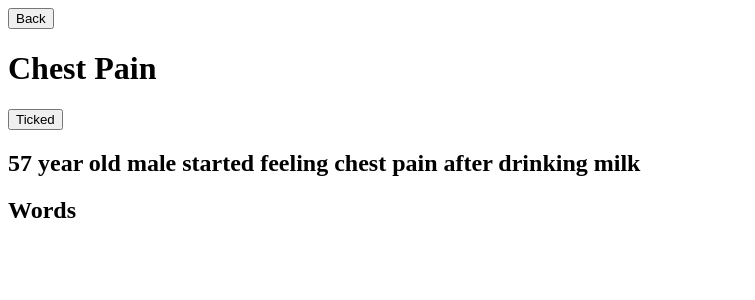
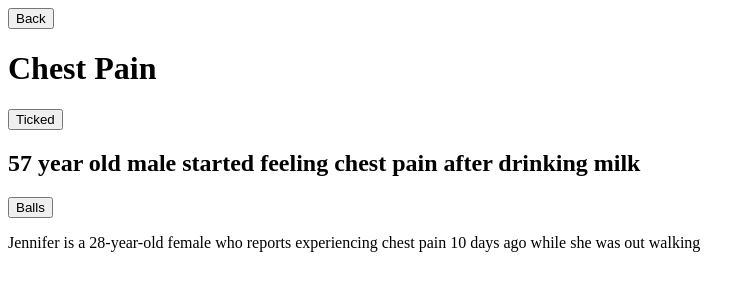
Before and after one commit to fac-14/OSCEBossKey, a React (Vite) app: page / in a window 1280 px wide. Shown: the top 300 px of the page, without its empty margins (0-755 px from the left). Built offline with nearby package versions, Linux system fonts and the light colour scheme.

Commit message:
add navigation between case details and mark scheme at click of button Relates #31

```diff
--- a/package.json
+++ b/package.json
@@ -49,6 +49,7 @@
     "body-parser": "^1.18.3",
     "express": "^4.16.3",
     "path": "^0.12.7",
+    "prop-types": "^15.6.2",
     "react": "^16.5.2",
     "react-dom": "^16.5.2"
   }
--- a/src/components/Body.js
+++ b/src/components/Body.js
@@ -1,9 +1,36 @@
 /* eslint-disable class-methods-use-this */
 
 import React from "react";
+import PropTypes from "prop-types";
 
 export default class Body extends React.Component {
   render() {
-    return <h2>Words</h2>;
+    const markSchemeArray = this.props.markSchemeElements.map((element, i) => (
+      <li key={i}> {element.text} </li>
+    ));
+
+    console.log("array:", markSchemeArray);
+    console.log("text in each object:", markSchemeArray.text);
+    return (
+      <div>
+        <button onClick={this.props.swipe}>Balls</button>
+        <div>
+          {/*if caseDetailsDisplayed: true - render() case details*/}
+          {this.props.caseDetailsDisplayed ? (
+            <p>{this.props.caseDetails}</p>
+          ) : (
+            <ul>{markSchemeArray}</ul>
+          )}
+          {/*else render() markSchemeElements [{}, {}, {}]*/}
+        </div>
+      </div>
+    );
   }
 }
+
+Body.propTypes = {
+  swipe: PropTypes.func,
+  caseDetailsDisplayed: PropTypes.bool,
+  caseDetails: PropTypes.string,
+  markSchemeElements: PropTypes.arrayOf(PropTypes.object)
+};
--- a/src/components/HistoryCaseRevision.js
+++ b/src/components/HistoryCaseRevision.js
@@ -11,13 +11,15 @@ export default class HistoryCaseRevision extends React.Component {
     stationName: "Chest Pain",
     caseTitle:
       "57 year old male started feeling chest pain after drinking milk",
-    caseDetails: "null",
+    caseDetails:
+      "Jennifer is a 28-year-old female who reports experiencing chest pain 10 days ago while she was out walking",
     tickDisplayed: true,
     caseDetailsDisplayed: true,
     markSchemeCompleted: 0,
     markSchemeElements: [
-      { text: "string", completed: false },
-      { text: "string2", completed: true }
+      { text: "Introduces themselves", completed: false },
+      { text: "Washes hands", completed: true },
+      { text: "Confirms patient details", completed: true }
     ]
   };
 
@@ -38,9 +40,9 @@ export default class HistoryCaseRevision extends React.Component {
   }
 
   //swipe between the case details and the mark scheme
-  swipe() {
-    this.setState(prevState => functions.swipe(prevState));
-  }
+  swipe = () => {
+    this.setState(state => functions.swipe(this.state));
+  };
 
   //mark indivual mark scheme element as completed
   markComplete(id) {
@@ -56,6 +58,7 @@ export default class HistoryCaseRevision extends React.Component {
           tickDisplayed={this.state.tickDisplayed}
         />
         <Body
+          swipe={this.swipe}
           caseDetails={this.state.caseDetails}
           caseDetailsDisplayed={this.state.caseDetailsDisplayed}
           markSchemeElements={this.state.markSchemeElements}
```
Also changed, not shown: index.html (line endings or trailing spaces).
